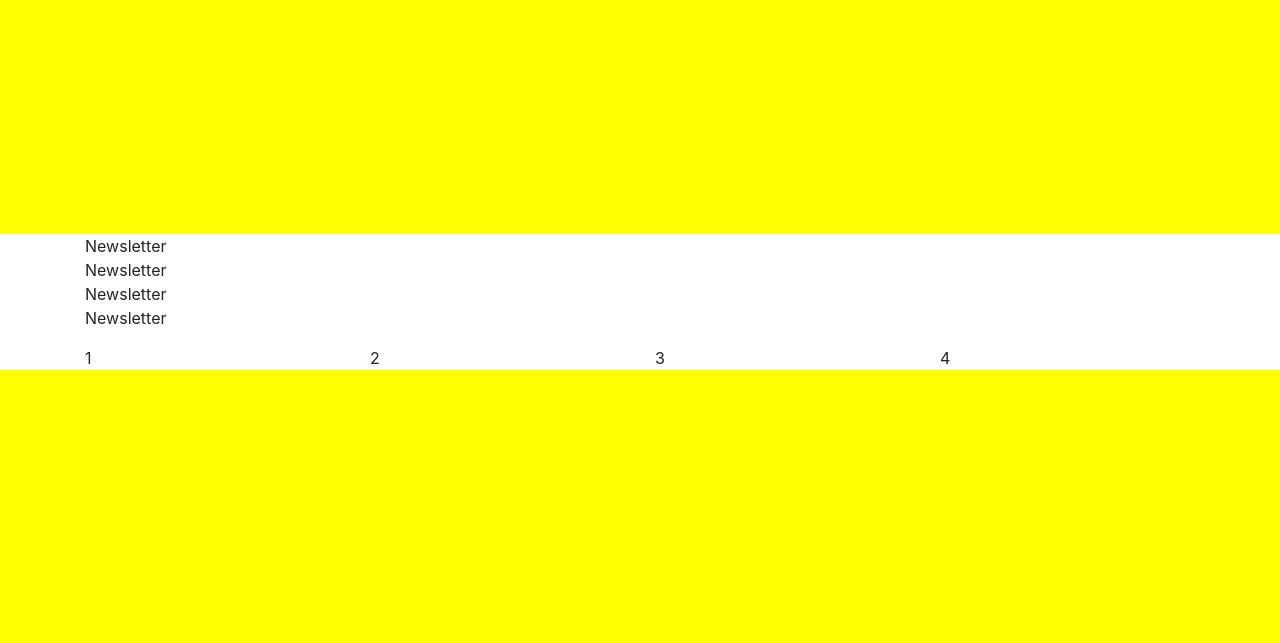
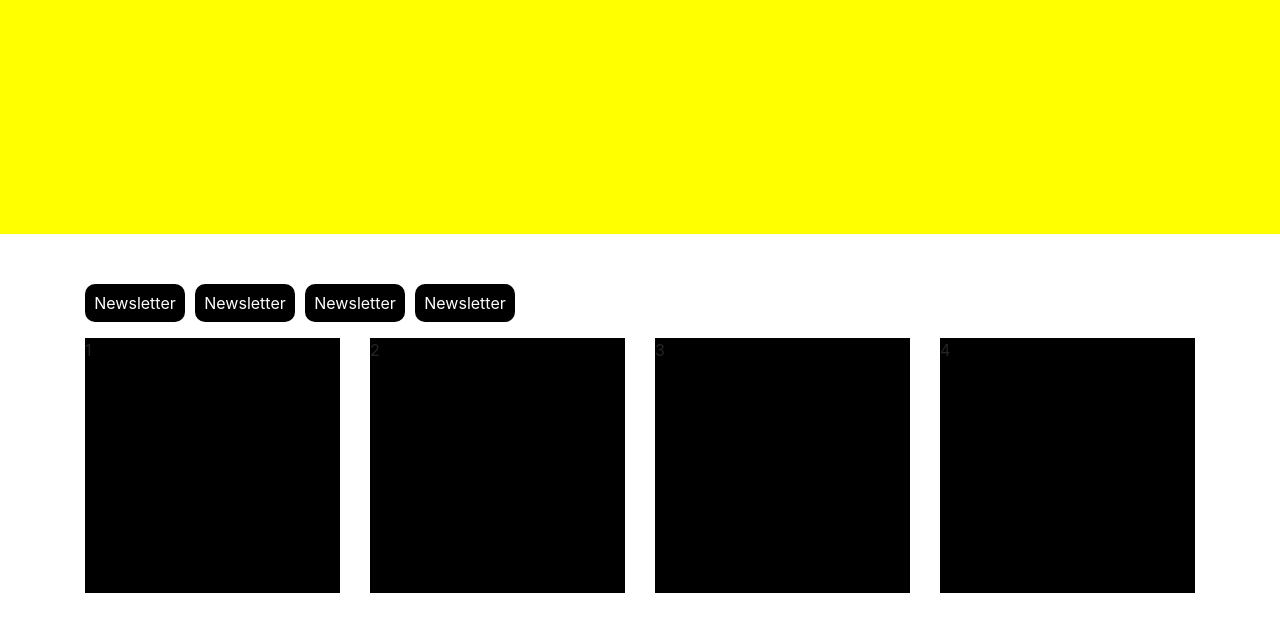
Before and after one commit to erikgs1/portifolio-2020, a PHP site: page / in a window 1280 px wide. Shown: the part 534-1177 px from the top of the page. Before the commit the page ends 904 px from the top, so only its background shows below. Run offline with PHP 8.4, Linux system fonts and the light colour scheme; style sheets or scripts are compiled from the project's sources; some libraries are stand-ins or nearby versions.

Commit message:
Começando o sass do main

```diff
--- a/Portifolio/index.html
+++ b/Portifolio/index.html
@@ -12,6 +12,7 @@
     <header class="d-flex align-items-center justify-content-center">
         <!-- Main Menu -->
         <nav class="main-menu ">
+            <span class="button-menu"></span>
             <ul>
                 <li>Newsletter</li>
 
@@ -37,7 +38,6 @@
     <!-- Main Content -->
     <main>
         <div class="container">
-            <span class="button-menu"></span>
             <nav>
                 <ul>
                     <li>Newsletter</li>
--- a/Portifolio/scss/style.scss
+++ b/Portifolio/scss/style.scss
@@ -24,3 +24,39 @@ header {
         }
     }
 }
+
+main{
+    margin: 50px 0;
+    nav{
+        width: 100%;
+        float: left;
+        ul{
+            width: 100%;
+            float: left;
+            li{
+                width: 100px;
+                float: left;
+                color: white;
+                background-color: black;
+                border-radius: 10px;
+                padding: 7px;
+                text-align: center;
+                margin-right: 10px;
+            }
+            :hover{
+                background-color: yellow;
+                color: black;
+            }
+        }
+    }
+    .exemple-box{
+        width: 255px;
+        height: 255px;
+        background-color: black;
+        &:hover{
+            transition:all 1s ease;
+            opacity: 0.5;
+        }
+    }
+
+}
```
